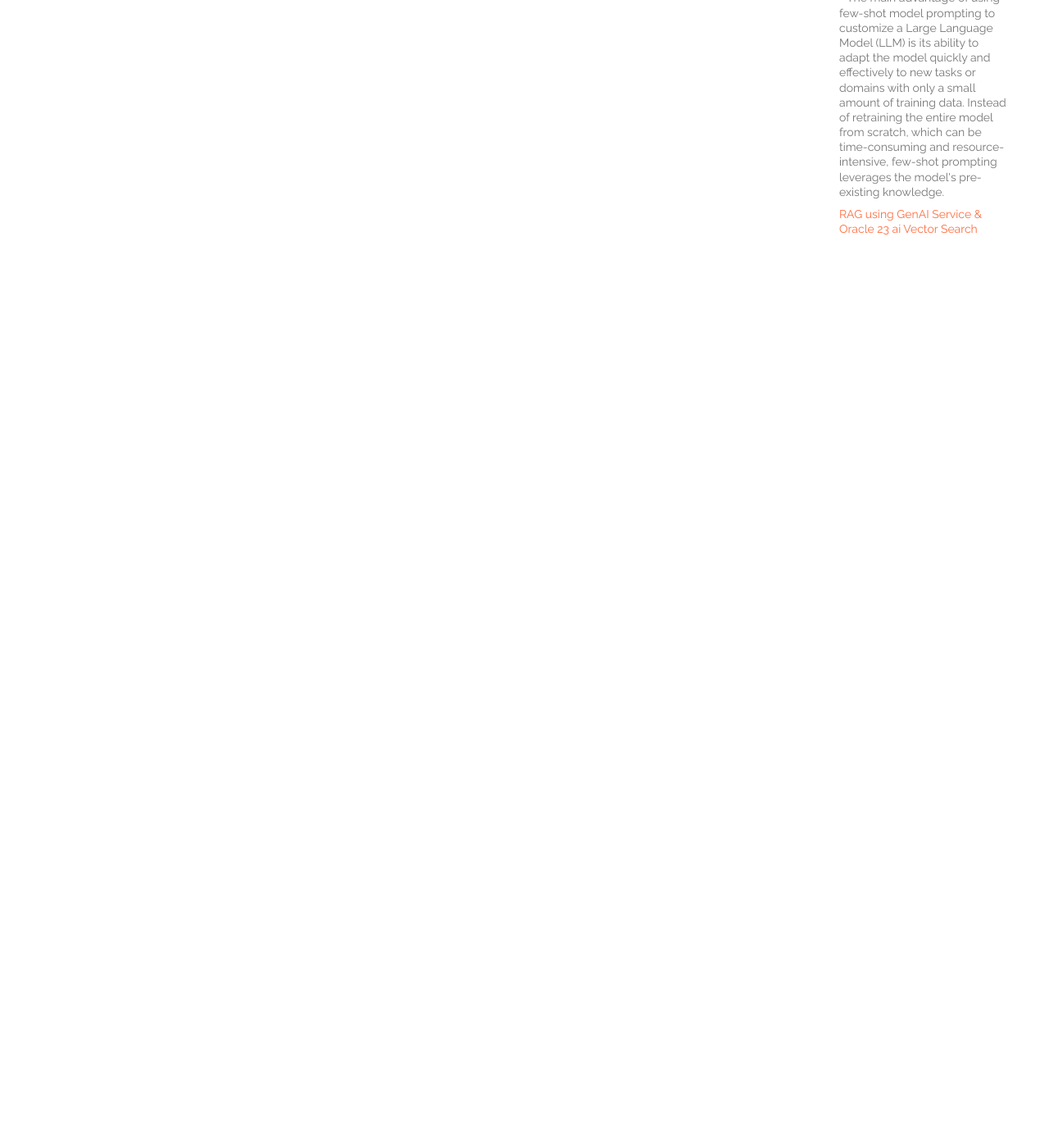
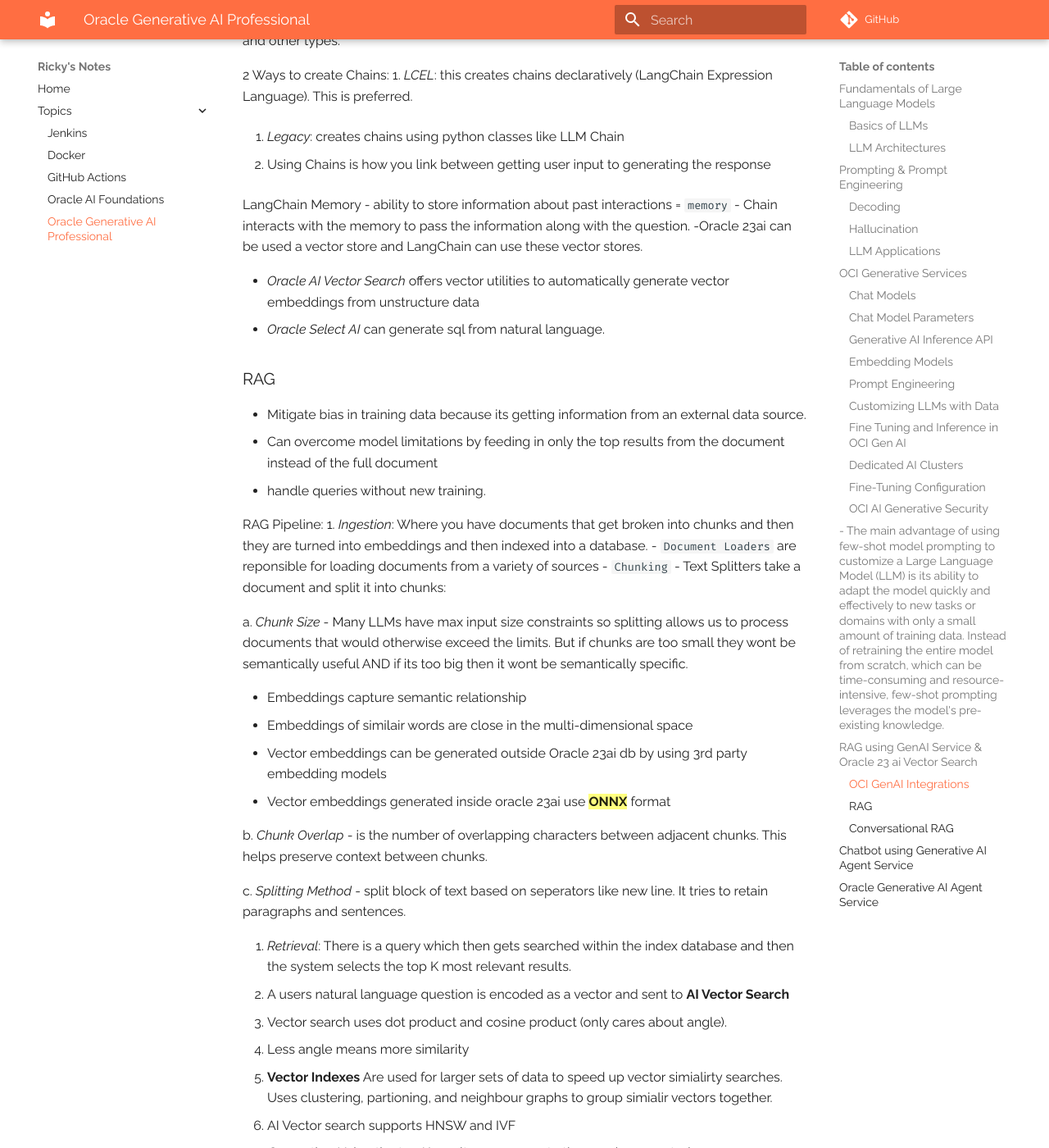
Before and after one commit to riczaman/notes-repo, an MkDocs documentation site: the page built from docs/topics/genAI.md, in a window 1280 px wide and 1400 px high, scrolled down 10582 px. Shown: the whole window at 82% size. Built offline with MkDocs 1.6.1 and Material for MkDocs 9.7.7, drawn with Linux system fonts in a browser that asks for light colours; comment, search, counter and statistics services are not loaded; some of the changed text lies outside the part shown.

Commit message:
finished RAG module

```diff
--- a/docs/topics/genAI.md
+++ b/docs/topics/genAI.md
@@ -317,3 +317,92 @@
 ---
 
 ##==**RAG using GenAI Service & Oracle 23 ai Vector Search**==
+
+###OCI GenAI Integrations
+
+- LangChain provides a wrapper class for using OCI GenAI with LangChain
+- *LangChain*: is a framework for developing apps powered by language models.
+
+To create a chatbot you need:
+1. LLM
+2. Prompts
+3. Memory
+4. Chains
+5. Vector Stores
+6. Document Loaders
+
+2 Main Tyes of LangChain Models:
+
+1. `LLMs`: Pure text completion models
+2. `Chatbots`: tuned specific for having conversations.
+- the core element of a language model is the model
+
+LangChain Prompt Templates:
+- LangChain prompts can be created using 2 types of langchain prompt templates
+
+1. *String Prompt Template*: created from a formatted python string and can have any number of variables and the output is a string.
+- Used for Generation Models
+
+2. *Chat Prompt Template*: this type of prompt template supports a list of messages and is used for Chat Models.
+
+LangChain Chains:
+- provides frameworks for creating chains of components including LLMs and other types.
+
+2 Ways to create Chains:
+1. *LCEL*: this creates chains declaratively (LangChain Expression Language). This is preferred.
+
+2. *Legacy*: creates chains using python classes like LLM Chain
+
+- Using Chains is how you link between getting user input to generating the response
+
+LangChain Memory
+- ability to store information about past interactions = `memory`
+- Chain interacts with the memory to pass the information along with the question.
+-Oracle 23ai can be used a vector store and LangChain can use these vector stores.
+
+- *Oracle AI Vector Search* offers vector utilities to automatically generate vector embeddings from unstructure data
+- *Oracle Select AI* can generate sql from natural language.
+
+###RAG
+- Mitigate bias in training data because its getting information from an external data source.
+- Can overcome model limitations by feeding in only the top results from the document instead of the full document
+- handle queries without new training.
+
+RAG Pipeline:
+1. *Ingestion*: Where you have documents that get broken into chunks and then they are turned into embeddings and then indexed into a database.
+   - `Document Loaders` are reponsible for loading documents from a variety of sources
+   - `Chunking` - Text Splitters take a document and split it into chunks:
+
+   a. *Chunk Size* - Many LLMs have max input size constraints so splitting allows us to process documents that would otherwise exceed the limits. But if chunks are too small they wont be semantically useful AND if its too big then it wont be semantically specific.
+
+   - Embeddings capture semantic relationship
+   - Embeddings of similair words are close in the multi-dimensional space
+   - Vector embeddings can be generated outside Oracle 23ai db by using 3rd party embedding models
+   - Vector embeddings generated inside oracle 23ai use ==**ONNX**== format
+
+   b. *Chunk Overlap* - is the number of overlapping characters between adjacent chunks. This helps preserve context between chunks.
+
+   c. *Splitting Method* - split block of text based on seperators like new line. It tries to retain paragraphs and sentences.
+
+2. *Retrieval*: There is a query which then gets searched within the index database and then the system selects the top K most relevant results.
+   - A users natural language question is encoded as a vector and sent to **AI Vector Search**
+   - Vector search uses dot product and cosine product (only cares about angle).
+   - Less angle means more similarity
+   - **Vector Indexes** Are used for larger sets of data to speed up vector simialirty searches. Uses clustering, partioning, and neighbour graphs to group simialir vectors together.
+   - AI Vector search supports HNSW and IVF
+
+3. *Generation*: Using the top K results a response to the user is generated.
+
+###Conversational RAG
+- RAGs and the Chatbot both need to be conversational.
+- Dependence on memory which holds prior chat history to be inserted to the prompt as additional context.
+
+- In the LangChain framework, memory serves as a dynamic repository for retaining and managing information throughout the system's operation. It allows the framework to maintain state and context, enabling chains to access, reference, and utilize past interactions and information in their decision-making processes.
+
+-  Large Language Models (LLMs) without Retrieval Augmented Generation (RAG) primarily rely on internal knowledge learned during pretraining on a large text corpus. These models are trained on vast amounts of text data, which enables them to learn complex patterns, structures, and relationships within language.
+
+---
+
+##==**Chatbot using Generative AI Agent Service**==
+
+##Oracle Generative AI Agent Service
```
